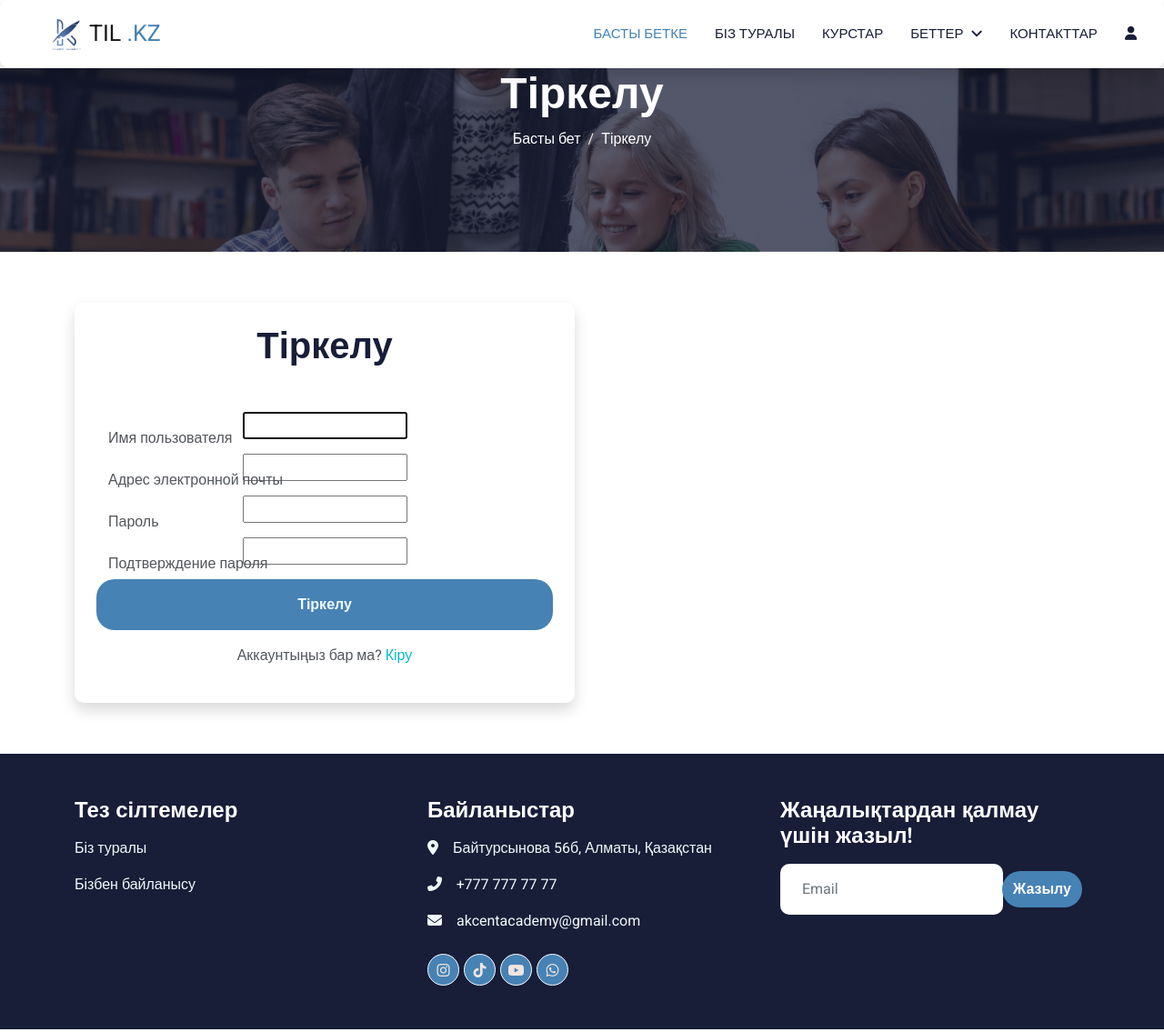
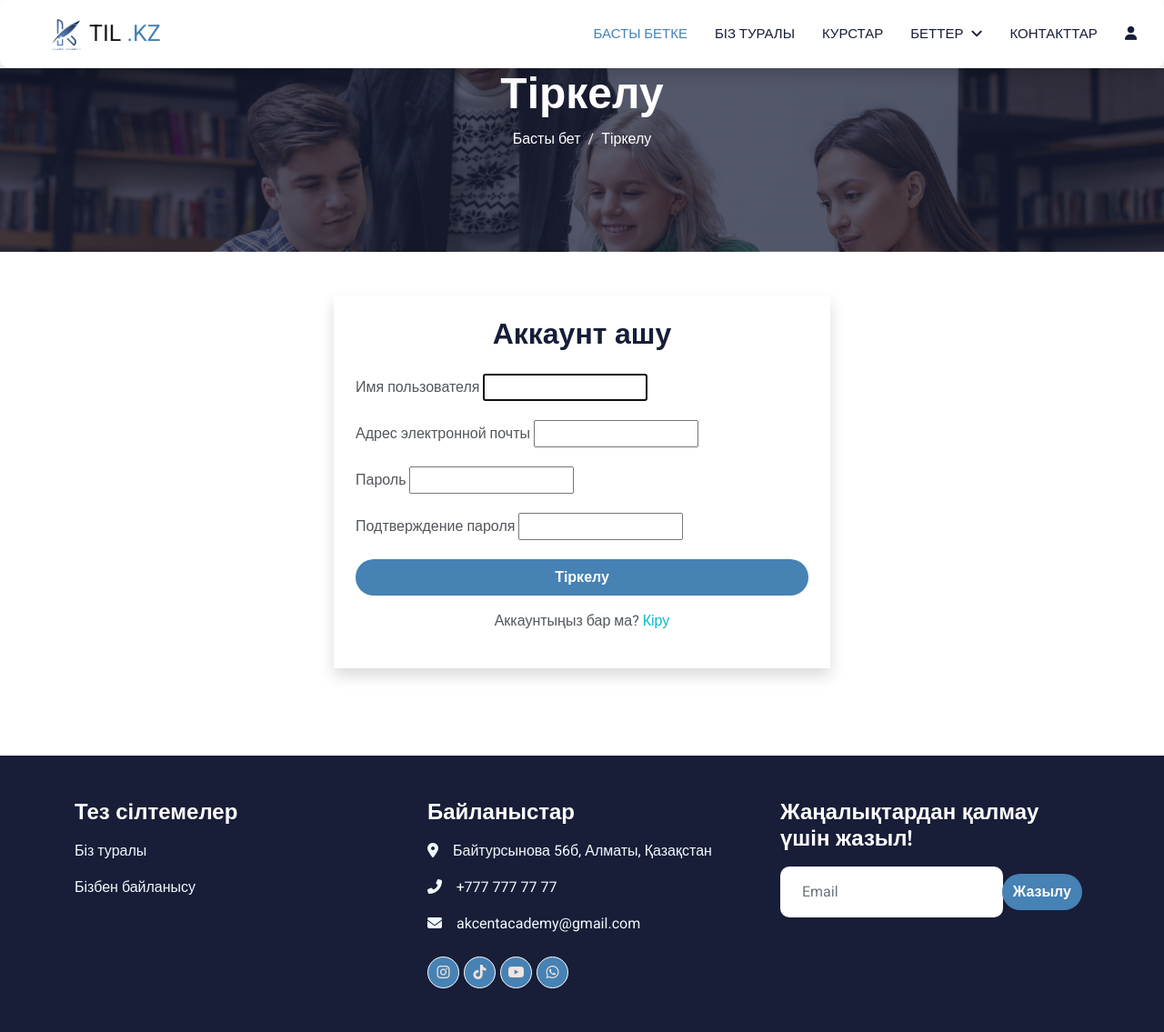
Before and after one commit to diasmukht/akcentsite, a Django app: page /signup/ in a window 1280 px wide. Shown: the whole page at 91% size. Run offline with Django 5.2, Linux system fonts and the light colour scheme; some libraries are stand-ins or nearby versions.

Commit message:
update func autorize

```diff
--- a/main/urls.py
+++ b/main/urls.py
@@ -1,5 +1,7 @@
 from django.urls import path
 from . import views
+from .views import profile_view, upgrade_view
+
 # from .views import migrate_now
 urlpatterns = [
     path('', views.index, name='index'),
@@ -9,7 +11,8 @@ urlpatterns = [
     path('instructor/', views.instructor, name='instructor'),
     path('login/', views.login_view, name='login'),
     path('signup/', views.signup_view, name='signup'),  # ✅ правильно
-
+    path('profile/', profile_view, name='profile'),
+    path('upgrade/', upgrade_view, name='upgrade'),
     path('team/', views.team, name='team'),
     path('testimonial/', views.testimonial, name='testimonial'),
     path('single/', views.single, name='single'),
--- a/main/views.py
+++ b/main/views.py
@@ -2,6 +2,7 @@ from django.shortcuts import render, redirect
 from django.contrib.auth import authenticate, login, logout
 from .forms import CustomUserCreationForm
 from django.contrib import messages
+from django.contrib.auth.decorators import login_required
 def index(request):
     return render(request, 'index.html')
 
@@ -72,7 +73,19 @@ def logout_view(request):
 
 
 
+@login_required
+def profile_view(request):
+    return render(request, 'profile.html')
 
+@login_required
+def upgrade_view(request):
+    if request.method == 'POST':
+        status = request.POST.get('new_status')
+        if status in ['regular', 'advanced']:
+            request.user.status = status
+            request.user.save()
+            return redirect('profile')
+    return render(request, 'upgrade.html')
 
 
 
--- a/templates/base.html
+++ b/templates/base.html
@@ -12,7 +12,8 @@
     <!-- Google Fonts -->
     <link rel="preconnect" href="https://fonts.googleapis.com">
     <link rel="preconnect" href="https://fonts.gstatic.com" crossorigin>
-    <link href="https://fonts.googleapis.com/css2?family=Heebo:wght@400;500;600&family=Nunito:wght@600;700;800&display=swap" rel="stylesheet">
+    <link href="https://fonts.googleapis.com/css2?family=Heebo:wght@400;500;600&family=Nunito:wght@600;700;800&display=swap"
+          rel="stylesheet">
 
     <!-- FontAwesome & Bootstrap Icons -->
     <link rel="stylesheet" href="https://cdnjs.cloudflare.com/ajax/libs/font-awesome/6.4.2/css/all.min.css">
@@ -29,7 +30,8 @@
 <body>
 
 <!-- Spinner -->
-<div id="spinner" class="show bg-white position-fixed translate-middle w-100 vh-100 top-50 start-50 d-flex align-items-center justify-content-center">
+<div id="spinner"
+     class="show bg-white position-fixed translate-middle w-100 vh-100 top-50 start-50 d-flex align-items-center justify-content-center">
     <div class="spinner-border text-primary" style="width: 3rem; height: 3rem;" role="status">
         <span class="sr-only">Загрузка...</span>
     </div>
@@ -58,7 +60,12 @@
                 </div>
             </div>
             <a href="{% url 'contact' %}" class="nav-item nav-link">Контакттар</a>
-            <a href="{% url 'login' %}" class="nav-item nav-link"><i class="fa fa-user"></i></a>
+            {% if user.is_authenticated %}
+                <a href="{% url 'profile' %}" class="nav-item nav-link"><i class="fa fa-user"></i></a>
+            {% else %}
+                <a href="{% url 'login' %}" class="nav-item nav-link"><i class="fa fa-user"></i></a>
+            {% endif %}
+
         </div>
     </div>
 </nav>
@@ -92,9 +99,12 @@
                 <div class="position-relative mx-auto" style="max-width: 400px;">
                     <form action="#">
                         <label>
-                            <input class="form-control border-0 w-100 py-3 ps-4 pe-5" type="email" placeholder="Email" required>
+                            <input class="form-control border-0 w-100 py-3 ps-4 pe-5" type="email" placeholder="Email"
+                                   required>
                         </label>
-                        <button type="submit" class="btn btn-primary py-2 position-absolute top-0 end-0 mt-2 me-2">Жазылу</button>
+                        <button type="submit" class="btn btn-primary py-2 position-absolute top-0 end-0 mt-2 me-2">
+                            Жазылу
+                        </button>
                     </form>
                 </div>
             </div>
--- a/templates/signup.html
+++ b/templates/signup.html
@@ -21,35 +21,34 @@
 <!-- Header End -->
 
 <!-- Signup Start -->
-<div class="container-xxl py-2 mt-4">
+<div class="container-xxl py-5">
     <div class="container">
-        <div class="row g-4 wow fadeInUp" data-wow-delay="0.5s ">
-            <div style="text-align: center;">
-                <form method="POST" class="shadow p-4" style="max-width: 550px;">
+        <div class="row justify-content-center">
+            <div class="col-md-8 col-lg-6">
+                <form method="POST" class="bg-white shadow rounded p-4">
                     {% csrf_token %}
-                    <div class="text-center wow fadeInUp" data-wow-delay="0.1s">
-                        <h1 class="mb-5 bg-white text-center px-3">Тіркелу</h1>
-                    </div>
+                    <h2 class="text-center mb-4">Аккаунт ашу</h2>
 
-                    {{ form.non_field_errors }}
-                    <div class="row g-3">
+                    {% if form.non_field_errors %}
+                        <div class="alert alert-danger">{{ form.non_field_errors }}</div>
+                    {% endif %}
+
                     {% for field in form %}
-                            <div class="col-12">
-                                <div class="form-floating">
+                        <div class="mb-3">
+                            <label for="{{ field.id_for_label }}" class="form-label">{{ field.label }}</label>
                             {{ field }}
-                                    <label for="{{ field.id_for_label }}">{{ field.label }}</label>
-                                    {{ field.errors }}
-                                </div>
+                            {% if field.errors %}
+                                <div class="text-danger small">{{ field.errors|striptags }}</div>
+                            {% endif %}
                         </div>
                     {% endfor %}
 
-                        <div class="col-12">
-                            <button class="btn text-light w-100 py-3" type="submit">Тіркелу</button>
+                    <div class="d-grid">
+                        <button type="submit" class="btn btn-primary py-2">Тіркелу</button>
                     </div>
 
-                        <div class="col-12 text-center">
-                            <p>Аккаунтыңыз бар ма? <a class="text-decoration-none" href="{% url 'login' %}">Кіру</a></p>
-                        </div>
+                    <div class="mt-3 text-center">
+                        <p>Аккаунтыңыз бар ма? <a href="{% url 'login' %}">Кіру</a></p>
                     </div>
                 </form>
             </div>
```
Also changed, not shown: templates/profile.html (added, +35 -0 lines), templates/upgrade.html (added, +38 -0 lines). Lines whose indentation alone changed are shown as unchanged.
